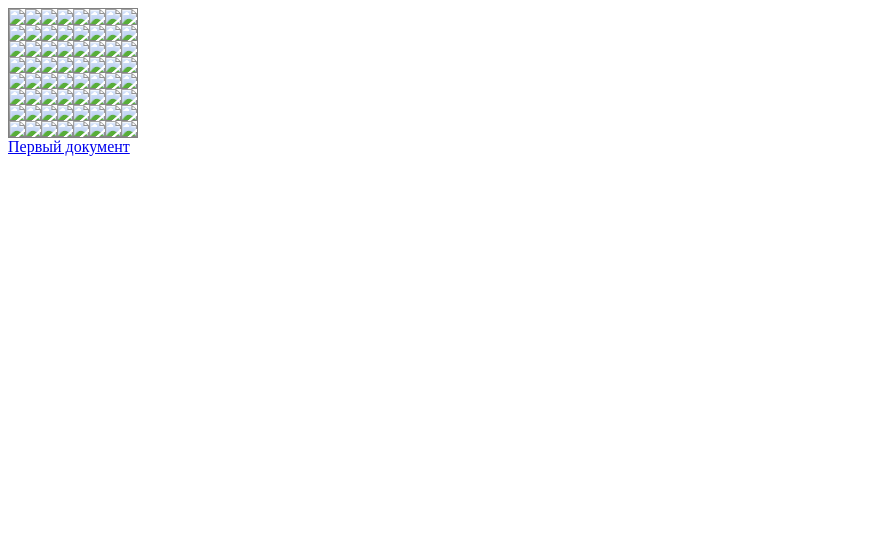
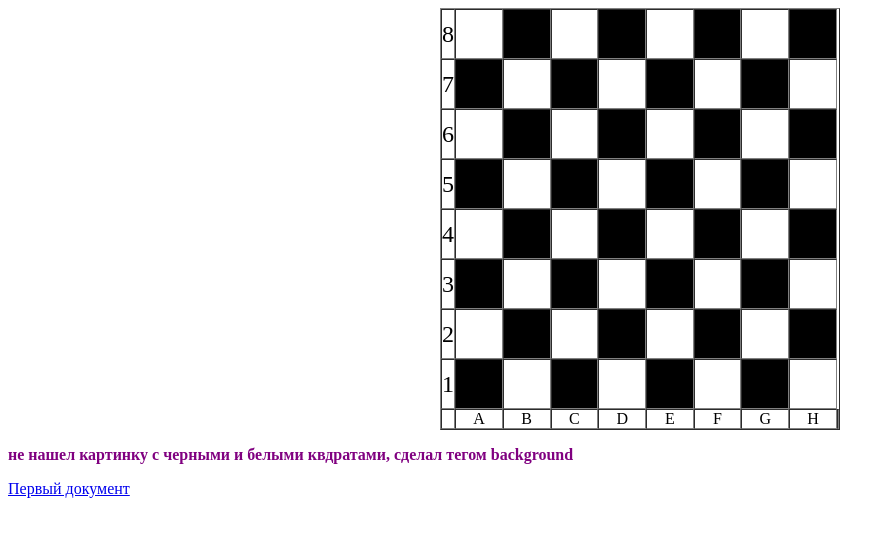
Before and after one commit to m4aaa/m4aaa.github.io, a plain HTML site: page 4..html in a window 1280 px wide. Shown: the whole page, without its empty margins (0-895 px from the left). Drawn offline with Linux system fonts and the light colour scheme.

Commit message:
Update 4..html

```diff
--- a/4..html
+++ b/4..html
@@ -1,89 +1,112 @@
-
 <html>
   <head>
     <meta charset="UTF-8">
-  <meta name="viewport" content="width=device-width, initial-scale=1.0">
-  <title>Document</title>
+    <title>Шахматная доска</title>
   </head>
   <body>
-  <table frame="border" cellspacing="0" cellpadding="0">
-    <!-- Первая строка -->
+    <table border="1" cellpadding="0" cellspacing="0" width="400" height="400" align="center">
         <tr>
-      <td ><img src="black_square.png"  ></td>
-      <td ><img src="white_square.png"  ></td>
-      <td ><img src="black_square.png"  ></td>
-      <td ><img src="white_square.png" ></td>
-      <td ><img src="black_square.png"  ></td>
-      <td ><img src="white_square.png"  ></td>
-      <td ><img src="black_square.png"  ></td>
-      <td ><img src="white_square.png"  ></td>
-  </tr>  <tr>
-    <td ><img src="white_square.png"  ></td>
-    <td ><img src="black_square.png"  ></td>
-    <td ><img src="white_square.png" ></td>
-    <td ><img src="black_square.png"  ></td>
-    <td ><img src="white_square.png"  ></td>
-    <td ><img src="black_square.png"  ></td>
-    <td ><img src="white_square.png"  ></td>
-    <td ><img src="black_square.png"  ></td>
-</tr><tr>
-  <td ><img src="black_square.png"  ></td>
-  <td ><img src="white_square.png"  ></td>
-  <td ><img src="black_square.png"  ></td>
-  <td ><img src="white_square.png" ></td>
-  <td ><img src="black_square.png"  ></td>
-  <td ><img src="white_square.png"  ></td>
-  <td ><img src="black_square.png"  ></td>
-  <td ><img src="white_square.png"  ></td>
-</tr>  <tr>
-<td ><img src="white_square.png"  ></td>
-<td ><img src="black_square.png"  ></td>
-<td ><img src="white_square.png" ></td>
-<td ><img src="black_square.png"  ></td>
-<td ><img src="white_square.png"  ></td>
-<td ><img src="black_square.png"  ></td>
-<td ><img src="white_square.png"  ></td>
-<td ><img src="black_square.png"  ></td>
-</tr><tr>
-  <td ><img src="black_square.png"  ></td>
-  <td ><img src="white_square.png"  ></td>
-  <td ><img src="black_square.png"  ></td>
-  <td ><img src="white_square.png" ></td>
-  <td ><img src="black_square.png"  ></td>
-  <td ><img src="white_square.png"  ></td>
-  <td ><img src="black_square.png"  ></td>
-  <td ><img src="white_square.png"  ></td>
-</tr>  <tr>
-<td ><img src="white_square.png"  ></td>
-<td ><img src="black_square.png"  ></td>
-<td ><img src="white_square.png" ></td>
-<td ><img src="black_square.png"  ></td>
-<td ><img src="white_square.png"  ></td>
-<td ><img src="black_square.png"  ></td>
-<td ><img src="white_square.png"  ></td>
-<td ><img src="black_square.png"  ></td>
-</tr><tr>
-  <td ><img src="black_square.png"  ></td>
-  <td ><img src="white_square.png"  ></td>
-  <td ><img src="black_square.png"  ></td>
-  <td ><img src="white_square.png" ></td>
-  <td ><img src="black_square.png"  ></td>
-  <td ><img src="white_square.png"  ></td>
-  <td ><img src="black_square.png"  ></td>
-  <td ><img src="white_square.png"  ></td>
-</tr>  <tr>
-<td ><img src="white_square.png"  ></td>
-<td ><img src="black_square.png"  ></td>
-<td ><img src="white_square.png" ></td>
-<td ><img src="black_square.png"  ></td>
-<td ><img src="white_square.png"  ></td>
-<td ><img src="black_square.png"  ></td>
-<td ><img src="white_square.png"  ></td>
-<td ><img src="black_square.png"  ></td>
+            <td align="center"><font size="5">8</font></td>
+            <td bgcolor="white" width="50" height="50"></td>
+            <td bgcolor="black" width="50" height="50"></td>
+            <td bgcolor="white" width="50" height="50"></td>
+            <td bgcolor="black" width="50" height="50"></td>
+            <td bgcolor="white" width="50" height="50"></td>
+            <td bgcolor="black" width="50" height="50"></td>
+            <td bgcolor="white" width="50" height="50"></td>
+            <td bgcolor="black" width="50" height="50"></td>
+        </tr>
+        <tr>
+            <td align="center"><font size="5">7</font></td>
+            <td bgcolor="black" width="50" height="50"></td>
+            <td bgcolor="white" width="50" height="50"></td>
+            <td bgcolor="black" width="50" height="50"></td>
+            <td bgcolor="white" width="50" height="50"></td>
+            <td bgcolor="black" width="50" height="50"></td>
+            <td bgcolor="white" width="50" height="50"></td>
+            <td bgcolor="black" width="50" height="50"></td>
+            <td bgcolor="white" width="50" height="50"></td>
+        </tr>
+        <tr>
+            <td align="center"><font size="5">6</td>
+            <td bgcolor="white" width="50" height="50"></td>
+            <td bgcolor="black" width="50" height="50"></td>
+            <td bgcolor="white" width="50" height="50"></td>
+            <td bgcolor="black" width="50" height="50"></td>
+            <td bgcolor="white" width="50" height="50"></td>
+            <td bgcolor="black" width="50" height="50"></td>
+            <td bgcolor="white" width="50" height="50"></td>
+            <td bgcolor="black" width="50" height="50"></td>
+        </tr>
+        <tr>
+            <td align="center"><font size="5">5</td>
+            <td bgcolor="black" width="50" height="50"></td>
+            <td bgcolor="white" width="50" height="50"></td>
+            <td bgcolor="black" width="50" height="50"></td>
+            <td bgcolor="white" width="50" height="50"></td>
+            <td bgcolor="black" width="50" height="50"></td>
+            <td bgcolor="white" width="50" height="50"></td>
+            <td bgcolor="black" width="50" height="50"></td>
+            <td bgcolor="white" width="50" height="50"></td>
+        </tr>
+        <tr>
+            <td align="center"><font size="5">4</td>
+            <td bgcolor="white" width="50" height="50"></td>
+            <td bgcolor="black" width="50" height="50"></td>
+            <td bgcolor="white" width="50" height="50"></td>
+            <td bgcolor="black" width="50" height="50"></td>
+            <td bgcolor="white" width="50" height="50"></td>
+            <td bgcolor="black" width="50" height="50"></td>
+            <td bgcolor="white" width="50" height="50"></td>
+            <td bgcolor="black" width="50" height="50"></td>
+        </tr>
+        <tr>
+            <td align="center"><font size="5">3</td>
+            <td bgcolor="black" width="50" height="50"></td>
+            <td bgcolor="white" width="50" height="50"></td>
+            <td bgcolor="black" width="50" height="50"></td>
+            <td bgcolor="white" width="50" height="50"></td>
+            <td bgcolor="black" width="50" height="50"></td>
+            <td bgcolor="white" width="50" height="50"></td>
+            <td bgcolor="black" width="50" height="50"></td>
+            <td bgcolor="white" width="50" height="50"></td>
+        </tr>
+        <tr>
+            <td align="center"><font size="5">2</td>
+            <td bgcolor="white" width="50" height="50"></td>
+            <td bgcolor="black" width="50" height="50"></td>
+            <td bgcolor="white" width="50" height="50"></td>
+            <td bgcolor="black" width="50" height="50"></td>
+            <td bgcolor="white" width="50" height="50"></td>
+            <td bgcolor="black" width="50" height="50"></td>
+            <td bgcolor="white" width="50" height="50"></td>
+            <td bgcolor="black" width="50" height="50"></td>
+        </tr>
+        <tr>
+            <td align="center"><font size="5">1</td>
+            <td bgcolor="black" width="50" height="50"></td>
+            <td bgcolor="white" width="50" height="50"></td>
+            <td bgcolor="black" width="50" height="50"></td>
+            <td bgcolor="white" width="50" height="50"></td>
+            <td bgcolor="black" width="50" height="50"></td>
+            <td bgcolor="white" width="50" height="50"></td>
+            <td bgcolor="black" width="50" height="50"></td>
+            <td bgcolor="white" width="50" height="50"></td>
+        </tr>
+        <tr>
+            <td></td>
+            <td align="center">A</td>
+            <td align="center">B</td>
+            <td align="center">C</td>
+            <td align="center">D</td>
+            <td align="center">E</td>
+            <td align="center">F</td>
+            <td align="center">G</td>
+            <td align="center">H</td>
+            <td></td>
         </tr>
     </table>
-
-  <a href="index1.html">Первый документ</a>
-
+    <p><b> <font color="purple"> не нашел картинку c черными и белыми квдратами, сделал тегом background</font> </b></p>
+    <a href="index.html">Первый документ</a>
   </body>
 </html>
```
Lines whose indentation alone changed are shown as unchanged.
